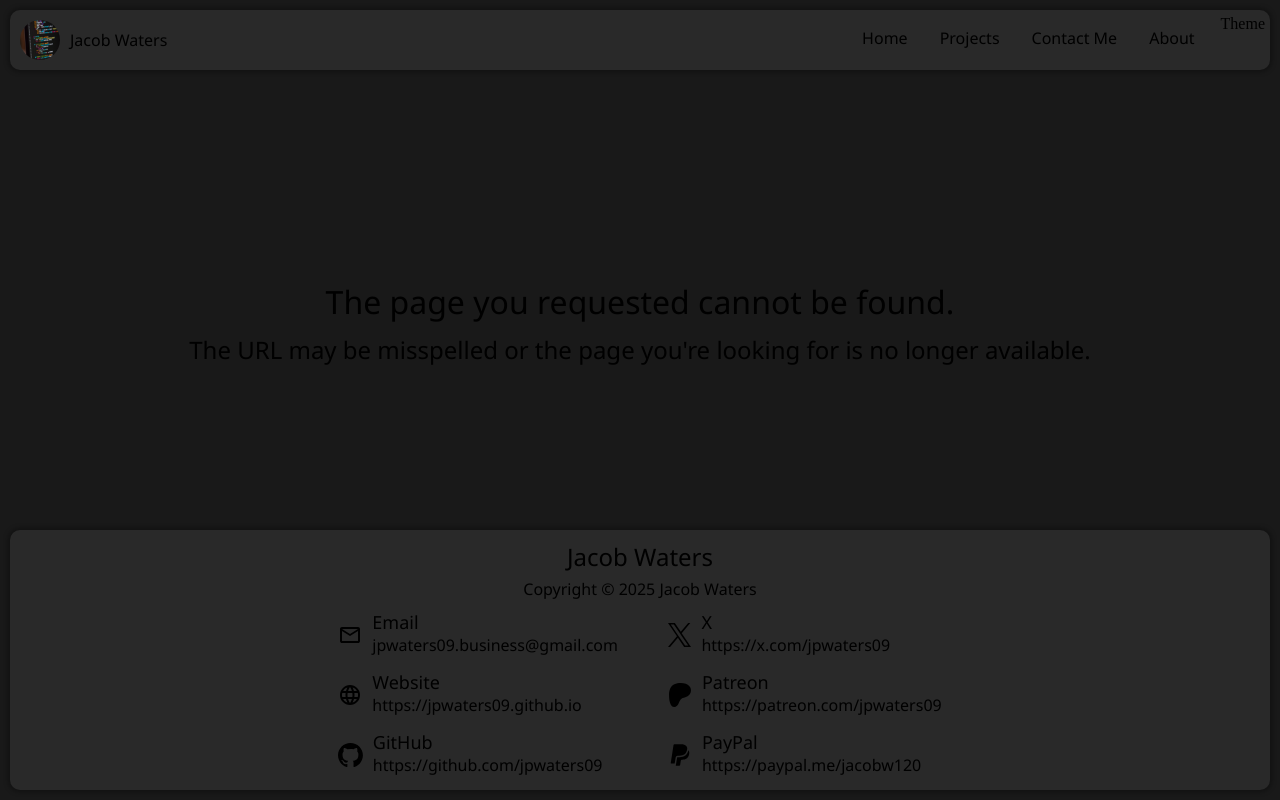
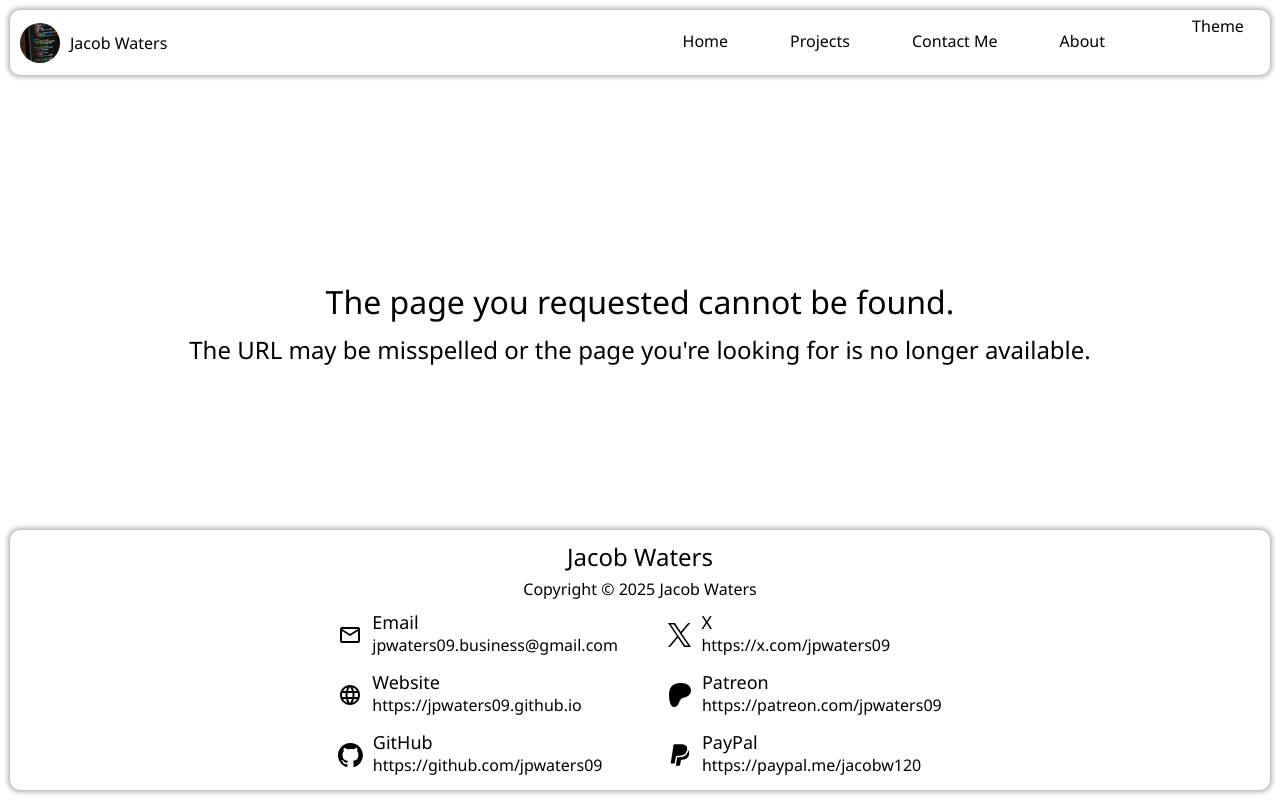
Before and after one commit to Jpwaters09/Jpwaters09.github.io, a plain HTML site: page 404.html in a window 1280 px wide. Drawn offline with Linux system fonts and the light colour scheme.

Commit message:
Update 404.css

```diff
--- a/404/404.css
+++ b/404/404.css
@@ -1,6 +1,9 @@
 body {
-    background-color: #191919;
     margin: 0;
+}
+
+body.transition {
+    transition: background-color 0.3s ease;
 }
 
 #topbar {
@@ -8,7 +11,6 @@ body {
     top: 0;
     left: 0;
     right: 0;
-    background-color: #292929;
     box-shadow: 0px 0px 5px 2px #00000050;
     border-radius: 10px;
     margin: 10px;
@@ -16,6 +18,10 @@ body {
     display: flex;
     flex-direction: row;
     z-index: 1;
+}
+
+#topbar.transition {
+    transition: background-color 0.3s ease;
 }
 
 #homeBtn {
@@ -30,10 +36,6 @@ body {
     transition: background-color 0.3s ease;
 }
 
-#homeBtn:hover {
-    background-color: #393939;
-}
-
 #links {
     display: flex;
     flex-direction: row;
@@ -41,7 +43,7 @@ body {
     align-items: center;
     margin-left: auto;
     margin-right: 20px;
-    gap: 20px;
+    gap: 50px;
 }
 
 #homeLink, #projectsLink, #contactLink, #aboutLink {
@@ -59,7 +61,6 @@ body {
     transition: color 0.3s ease;
 }
 
-
 #homeLink:hover, #projectsLink:hover, #contactLink:hover, #aboutLink:hover {
     color: #191919;
 }
@@ -70,6 +71,45 @@ body {
     visibility: hidden;
     width: 0;
     transition: width 0.3s ease;
+}
+
+#modeSwitch {
+    margin-left: 60px;
+    margin-right: 20px;
+    display: flex;
+    justify-content: center;
+    align-items: center;
+    flex-direction: column;
+}
+
+#modeSwitchSpan {
+    font-family: 'Segoe UI', Tahoma, Geneva, Verdana, sans-serif;
+    font-size: medium;
+    margin-bottom: 5px;
+    user-select: none;
+}
+
+#toggleSwitch {
+    width: 50px;
+    height: 24px;
+    border-radius: 50px;
+    padding: 2px;
+}
+
+#toggleSwitch.transition {
+    transition: background-color 0.3s ease;
+}
+
+#toggle {
+    border-radius: 50%;
+    width: 24px;
+    height: 100%;
+    cursor: pointer;
+    margin: none;
+}
+
+#toggle.transition {
+    transition: transform 0.3s ease, background-color 0.3s ease;
 }
 
 #logo {
@@ -125,7 +165,6 @@ body {
     right: 0;
     display: flex;
     flex-direction: column;
-    background-color: #292929;
     border-radius: 10px;
     margin: 10px;
     padding: 10px;
```
